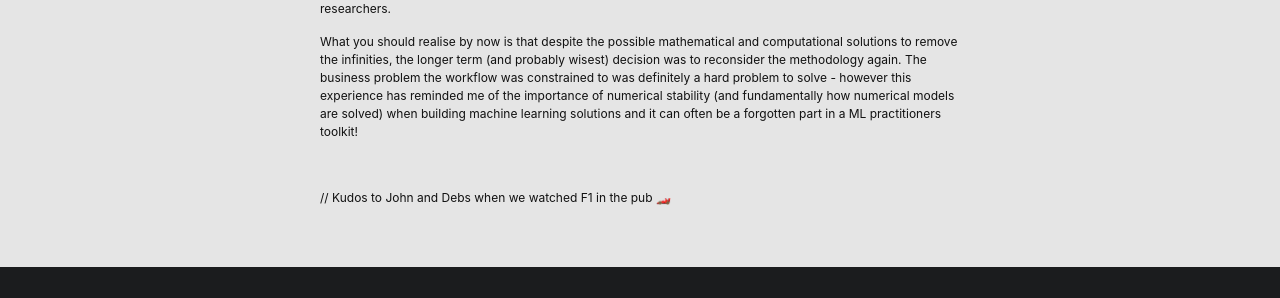
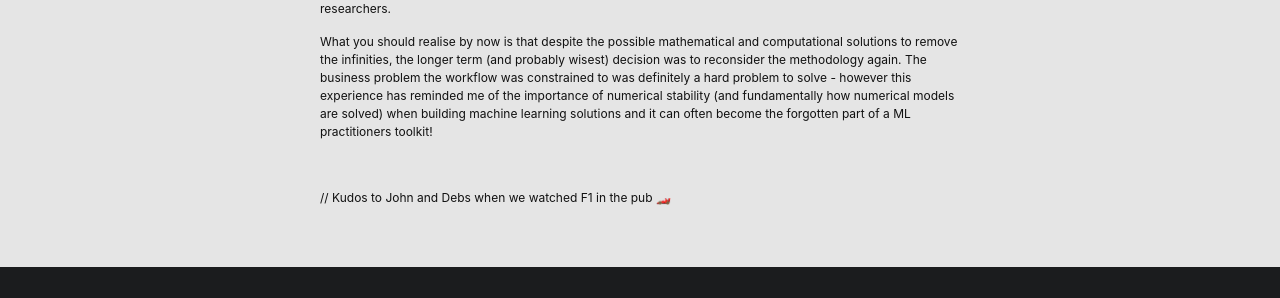
Before and after one commit to kev-fung/kev-fung.github.io, a Jekyll site: the page built from _posts/2024-09-12-exploding-infinities.markdown, in a window 1280 px wide. Shown: the part 873-1171 px from the top of the page. Built offline with Jekyll 4.4.1, drawn with Linux system fonts in a browser that asks for light colours.

Commit message:
improve post

```diff
--- a/_posts/2024-09-12-exploding-infinities.markdown
+++ b/_posts/2024-09-12-exploding-infinities.markdown
@@ -21,7 +21,7 @@
 
 Another option was to apply regularization by introducing a bias term to stabilize the solver. Techniques like L1 or L2 regularization could have helped, although they would have sacrificed some precision in the model weights. Accuracy was crucial for our specific use case, so this trade-off required careful consideration with the researchers.
 
-What you should realise by now is that despite the possible mathematical and computational solutions to remove the infinities, the longer term (and probably wisest) decision was to reconsider the methodology again. The business problem the workflow was constrained to was definitely a hard problem to solve - however this experience has reminded me of the importance of numerical stability (and fundamentally how numerical models are solved) when building machine learning solutions and it can often be a forgotten part in a ML practitioners toolkit!
+What you should realise by now is that despite the possible mathematical and computational solutions to remove the infinities, the longer term (and probably wisest) decision was to reconsider the methodology again. The business problem the workflow was constrained to was definitely a hard problem to solve - however this experience has reminded me of the importance of numerical stability (and fundamentally how numerical models are solved) when building machine learning solutions and it can often become the forgotten part of a ML practitioners toolkit!
 
 <br>
 
```
Also changed, not shown: 2 other files.
